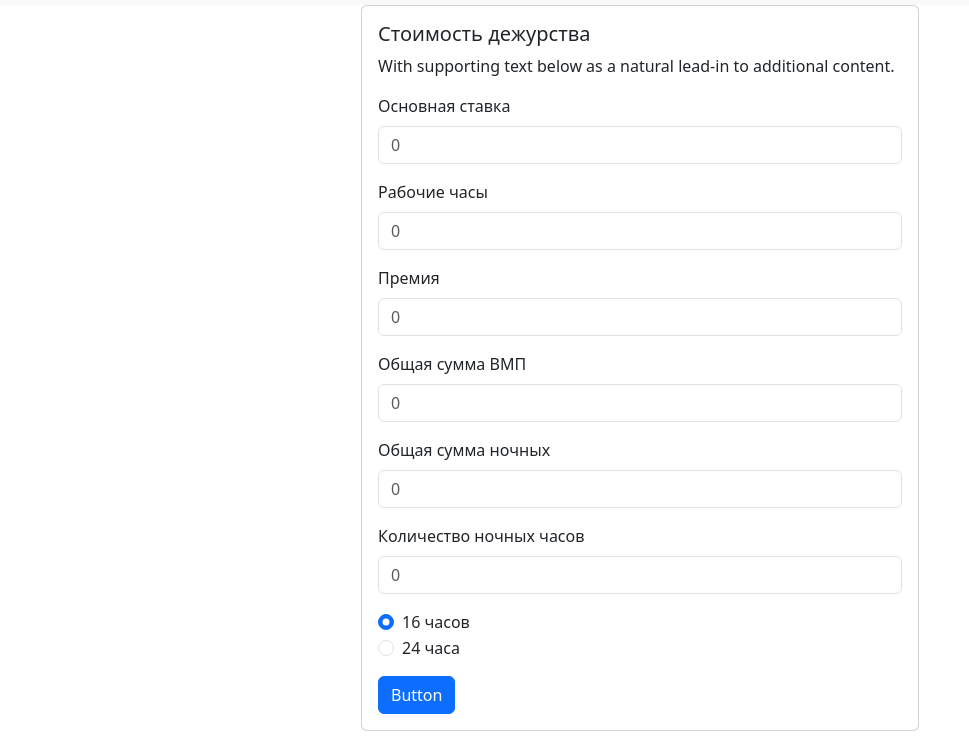
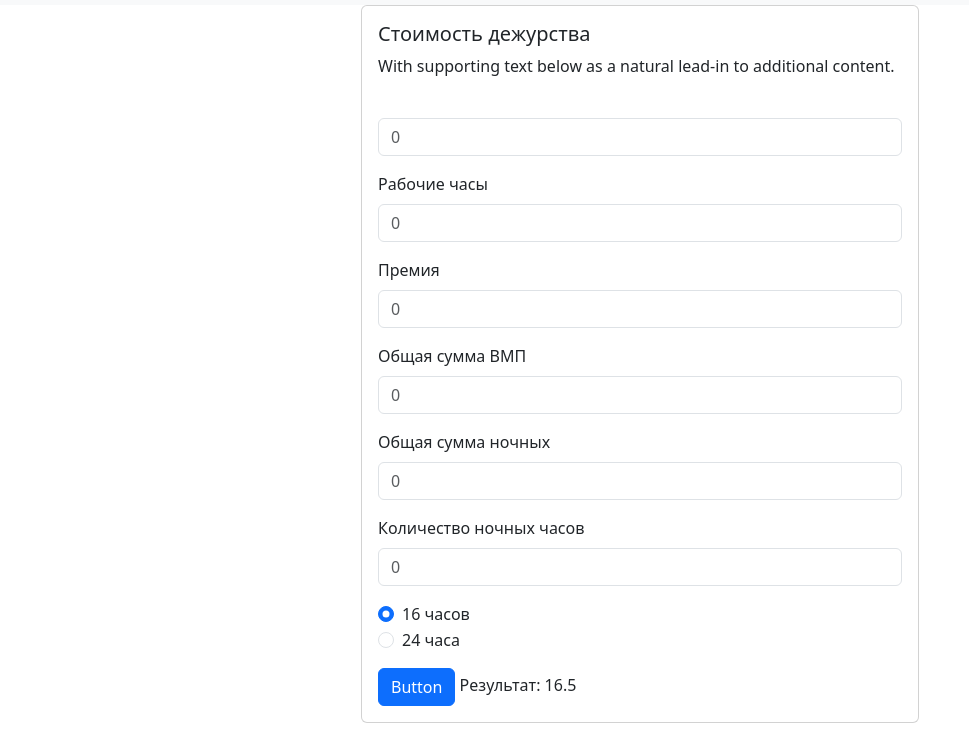
Before and after one commit to IgorKolotushkin/other_calculators, a plain HTML site: page templates/index.html in a window 1280 px wide. Both pictures are taken after a click on the link "Button". Shown: the part 51-800 px from the top of the page, without its empty margins (0-969 px from the left). Drawn offline with nearby package versions, Linux system fonts and the light colour scheme.

Commit message:
added js

```diff
--- a/templates/index.html
+++ b/templates/index.html
@@ -12,6 +12,9 @@
         integrity="sha384-C6RzsynM9kWDrMNeT87bh95OGNyZPhcTNXj1NW7RuBCsyN/o0jlpcV8Qyq46cDfL"
         crossorigin="anonymous">
 </script>
+
+<script src="/js/sum.js" type="application/javascript"></script>
+
 <nav class="navbar navbar-expand-lg bg-body-tertiary">
     <div class="container-fluid">
         <a class="navbar-brand" href="#">Navbar</a>
@@ -43,12 +46,12 @@
             <h5 class="card-title">Стоимость дежурства</h5>
             <p class="card-text">With supporting text below as a natural lead-in to additional content.</p>
             <div class="mb-3">
-                <label for="salary" class="form-label">Основная ставка</label>
-                <input class="form-control" id="salary" placeholder="0">
+                <label for="salary" class="form-label" id="id_for_salary">Основная ставка</label>
+                <input class="form-control" id="salary" placeholder="0" required>
             </div>
             <div class="mb-3">
                 <label for="hours" class="form-label">Рабочие часы</label>
-                <input class="form-control" id="hours" placeholder="0">
+                <input class="form-control" id="hours" placeholder="0" required>
             </div>
             <div class="mb-3">
                 <label for="bonus" class="form-label">Премия</label>
@@ -68,18 +71,21 @@
             </div>
             <div class="mb-3">
                 <div class="form-check">
-                    <input class="form-check-input" type="radio" name="flexRadioDefault" id="duty_16" checked>
+                    <input class="form-check-input" type="radio" name="flexRadioDefault" value="16.5" id="duty_16" checked>
                     <label class="form-check-label" for="duty_16">16 часов</label>
                 </div>
                 <div class="form-check mb-3">
-                    <input class="form-check-input" type="radio" name="flexRadioDefault" id="duty_24">
+                    <input class="form-check-input" type="radio" name="flexRadioDefault" value="24" id="duty_24">
                     <label class="form-check-label" for="duty_24">24 часа</label>
                 </div>
             </div>
-            <a href="#" class="btn btn-primary">Button</a>
+            <div>
+                <a onclick="calc_duty();" type="submit" class="btn btn-primary">Button</a>
+                <label class="label" id="result">Результат</label>
+            </div>
         </div>
     </div>
+</div>
 
-</div>
 </body>
 </html>
--- /dev/null
+++ b/templates/js/sum.js
@@ -0,0 +1,7 @@
+function calc_duty() {
+    var salary = document.getElementById('salary').value
+    // let hrs = document.querySelector('.form-check-input').checked;
+    var hrs = document.querySelector('.form-check-input:checked').value;
+    document.getElementById('id_for_salary').innerHTML = salary;
+    document.getElementById('result').innerHTML = 'Результат: ' + hrs
+};
```
